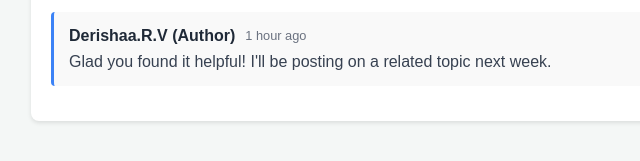
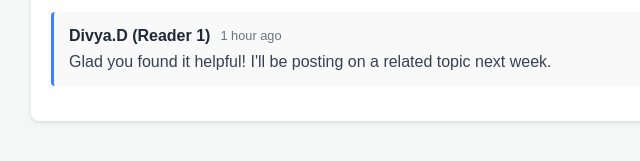
Before and after one commit to divyadharmaraj18-pixel/Blog-Site-With-Comment-Section, a plain HTML site: page index.html in a window 1280 px wide. Shown: the part 476-637 px from the top of the page, 189-829 px from the left. Drawn offline with Linux system fonts and the light colour scheme.

Commit message:
Update index.html
Added index.html file

```diff
--- a/index.html
+++ b/index.html
@@ -64,7 +64,7 @@
 
         <div class="comment">
             <div class="comment-header">
-                <span class="comment-author">Derishaa.R.V (Author)</span>
+                <span class="comment-author">Divya.D (Reader 1)</span>
                 <span class="comment-date">1 hour ago</span>
             </div>
             <div class="comment-body">
```
